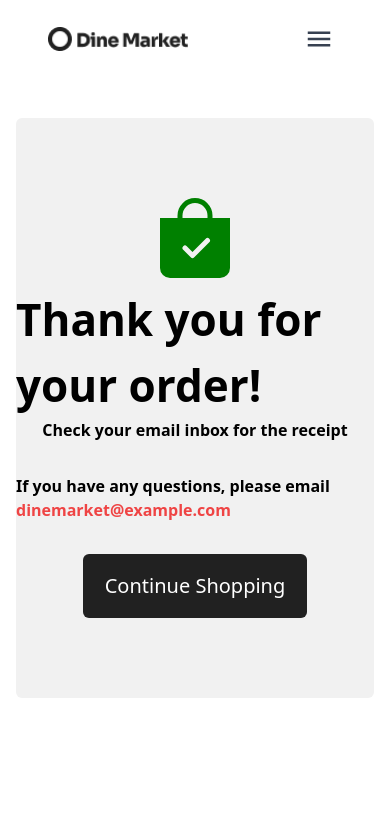
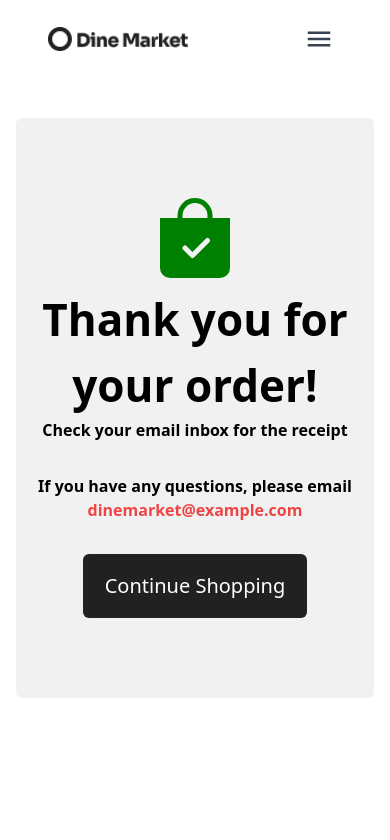
Before and after one commit to sudaisansari/Ecommerce-Website, a Next.js app: page /success in a window 390 px wide. Shown: the top 840 px of the page. Built offline with nearby package versions, Linux system fonts and the light colour scheme.

Commit message:
more changes in import

```diff
--- a/src/app/page.tsx
+++ b/src/app/page.tsx
@@ -2,7 +2,7 @@ import Hero from "@/components/Widgets/Hero";
 import Jwellery from "@/components/Widgets/Jwellery";
 import Newsletter from "@/components/Widgets/Newsletter";
 import Promotion from "@/components/Widgets/Promotion";
-import ProductSection from "@/components/Widgets/ProductDisplay";
+import ProductSection from "@/components/Widgets/Product";
 
 
 export default async function Home() {
--- a/src/app/success/page.tsx
+++ b/src/app/success/page.tsx
@@ -18,10 +18,10 @@ const page = () => {
             <BsFillBagCheckFill className='h-20 w-20 text-[#008000]' />
           </div>
           {/* heading and para */}
-          <h1 className='font-bold text-[44px] mt-2'>Thank you for your order!</h1>
-          <p className='text-[16px] font-semibold'>Check your email inbox for the receipt</p>
+          <h1 className='font-bold text-center text-[44px] mt-2'>Thank you for your order!</h1>
+          <p className='text-[16px] text-center font-semibold'>Check your email inbox for the receipt</p>
           {/* Para 2 */}
-          <p className='text-[16px] font-semibold mt-8 mb-8'>If you have any questions, please email <span className='text-red-500'>dinemarket@example.com</span></p>
+          <p className='text-[16px] text-center font-semibold mt-8 mb-8'>If you have any questions, please email <span className='text-red-500'>dinemarket@example.com</span></p>
           {/* Button */}
           <div className='mb-20'>
             <Link href={"/"}>
--- a/src/components/Widgets/Promotion.tsx
+++ b/src/components/Widgets/Promotion.tsx
@@ -61,14 +61,14 @@ const Promotion = async () => {
                   <p className='text-center mt-4 font-medium text-white'>USE PROMO CODE</p>
                 </div>
                 <div>
-                  <Button className='hover:shadow-md hover:ring-1 ring-slate-400 bg-[#474747] mt-2 mb-10 text-white tracking-[0.3rem]'>DINEWEEKENDSALE</Button>
+                  <Button className='hover:shadow-md ring-1 ring-slate-400 bg-[#474747] mt-2 mb-10 text-white tracking-[0.3rem]'>DINEWEEKENDSALE</Button>
                 </div>
               </div>
             </div>
             {/* Right Side */}
             <div className='flex flex-col gap-y-2 md:flex-row mb-4'>
               {/* Left Image */}
-              <div className='mx-5 bg-[#EFE1C7]'>
+              <div className='mx-5 bg-[#EFE1C7] p-9 md:p-0'>
                 {data2.map((item, i) => (
                   <div key={i}>
                     {/* Heading */}
@@ -91,7 +91,7 @@ const Promotion = async () => {
 
               </div>
               {/* Right Image */}
-              <div className='bg-[#D7D7D9] '>
+              <div className='bg-[#D7D7D9] mx-5 md:mx-0'>
                 {data3.map((item, i) => (
                   <div key={i}>
                     <div className='mt-6 mx-5'>
--- a/src/components/shared/Drawer.tsx
+++ b/src/components/shared/Drawer.tsx
@@ -4,6 +4,7 @@ import { XMarkIcon } from '@heroicons/react/24/outline';
 import Navbar from './NavbarLinks';
 import Shoppingcart from './Shoppingcart';
 import { UserButton } from '@clerk/nextjs';
+import Link from "next/link"
 
 export default function CartDrawer({
     open,
@@ -59,14 +60,15 @@ export default function CartDrawer({
                                             </div>
                                             <div>
                                                 {/* Navbar Links */}
-                                                <div onClick={() => setOpen(false)} className='items-center mt-8 gap-y-20'>
+                                                <div onClick={() => setOpen(false)} className='items-center mt-8 gap-y-28'>
                                                     <Navbar />
                                                 </div>
                                                 {/* Shopping Cart */}
                                                 <div onClick={() => setOpen(false)} className='mt-4'>
-                                                    <Shoppingcart />
+                                                    <Link href={"/cart"}>
+                                                        <Shoppingcart />
+                                                    </Link>
                                                 </div>
-
                                             </div>
                                         </div>
                                     </div>
```
Also changed, not shown: src/components/Widgets/Product.tsx (renamed from src/components/Widgets/ProductDisplay.tsx).
